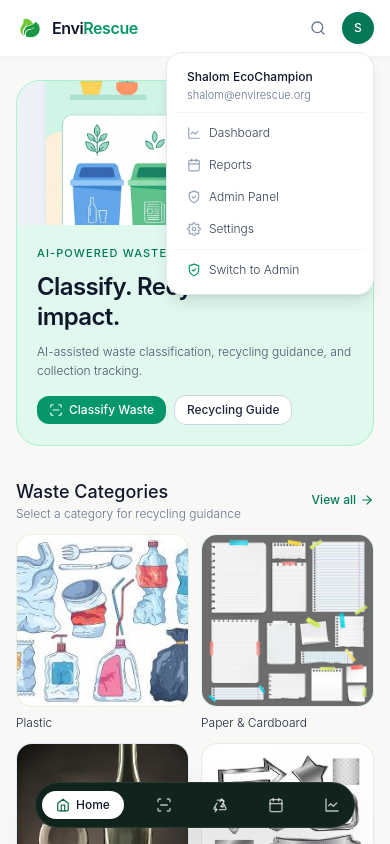
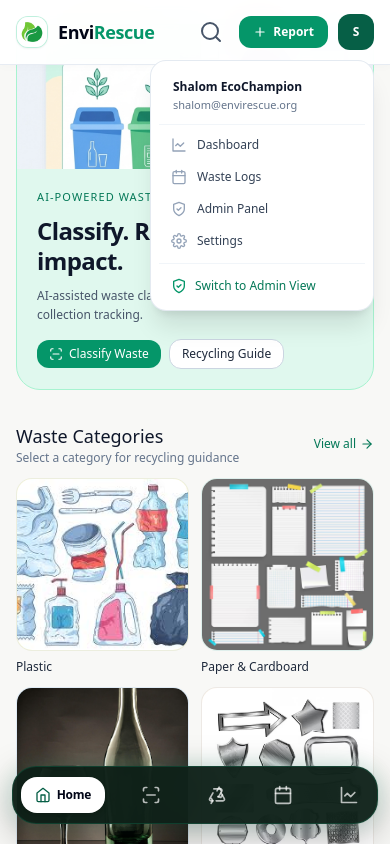
Before and after one commit to thetruesammyjay/EnviRescue, a Next.js app in the folder apps/web/: page / in a window 390 px wide. Both pictures are taken after a click on the button "User profile menu". Shown: the top 844 px of the page. Built offline with nearby package versions, Linux system fonts and the light colour scheme; a web font is replaced by a local one.

Commit message:
style: add vigor and comfortable padding to mobile navbar and fixed header

```diff
--- a/apps/web/components/layout/app-shell.tsx
+++ b/apps/web/components/layout/app-shell.tsx
@@ -18,23 +18,23 @@ import {
 import { DEMO_USERS, getCurrentUser, setCurrentUser } from "@/lib/auth";
 import { Tooltip } from "../ui/tooltip";
 
-/* ── Nav items for our routes ── */
+/* ── Primary Navigation Routes ── */
 const NAV = [
-  { label: "Home",        href: "/",             icon: IconHome     },
-  { label: "Classify",    href: "/classify",     icon: IconScan     },
-  { label: "Recycling",   href: "/recycling",    icon: IconRecycle  },
-  { label: "Schedule",    href: "/collections",  icon: IconCalendar },
-  { label: "Dashboard",   href: "/dashboard",    icon: IconChart    },
+  { label: "Home",      href: "/",            icon: IconHome     },
+  { label: "Classify",  href: "/classify",    icon: IconScan     },
+  { label: "Recycle",   href: "/recycling",   icon: IconRecycle  },
+  { label: "Schedule",  href: "/collections", icon: IconCalendar },
+  { label: "Impact",    href: "/dashboard",   icon: IconChart    },
 ];
 
 export function AppShell({ children }: { children: ReactNode }) {
   const pathname = usePathname();
   const router   = useRouter();
 
-  const [user, setUser]           = useState(getCurrentUser());
-  const [searchOpen, setSearch]   = useState(false);
-  const [query, setQuery]         = useState("");
-  const [menuOpen, setMenuOpen]   = useState(false);
+  const [user, setUser]         = useState(getCurrentUser());
+  const [searchOpen, setSearch] = useState(false);
+  const [query, setQuery]       = useState("");
+  const [menuOpen, setMenuOpen] = useState(false);
 
   function handleSearch(e: React.FormEvent) {
     e.preventDefault();
@@ -57,37 +57,39 @@ export function AppShell({ children }: { children: ReactNode }) {
     href === "/" ? pathname === "/" : pathname.startsWith(href);
 
   return (
-    <div className="min-h-screen w-full overflow-x-hidden bg-[#f8f8f6] flex flex-col">
+    <div className="min-h-screen w-full overflow-x-hidden bg-[#f8f8f6] flex flex-col font-sans antialiased text-slate-900">
 
-      {/* ══════════ TOP HEADER (FIXED) ══════════ */}
-      <header className="fixed top-0 inset-x-0 z-40 bg-white/95 backdrop-blur-md border-b border-slate-100 shadow-[0_1px_3px_rgba(0,0,0,0.03)]">
-        <div className="mx-auto max-w-6xl px-4 sm:px-6 h-14 flex items-center justify-between gap-4">
+      {/* ══════════ TOP APPLICATION HEADER (FIXED & POLISHED) ══════════ */}
+      <header className="fixed top-0 inset-x-0 z-40 bg-white/95 backdrop-blur-xl border-b border-slate-200/80 shadow-[0_2px_10px_rgba(0,0,0,0.02)] transition-all">
+        <div className="mx-auto max-w-6xl px-4 sm:px-6 h-16 flex items-center justify-between gap-4">
 
-          {/* Left: Logo & Location */}
+          {/* Left: Brand Identity & Active Zone */}
           <div className="flex items-center gap-3">
-            <Link className="flex items-center gap-2 shrink-0" href="/">
-              <img alt="EnviRescue" className="h-7 w-7 rounded-lg object-cover" src="/logo.png" />
-              <span className="text-base font-semibold tracking-tight text-slate-900">
+            <Link className="flex items-center gap-2.5 shrink-0 group active:scale-95 transition-transform" href="/">
+              <div className="relative h-8 w-8 rounded-xl overflow-hidden shadow-sm border border-emerald-500/20 bg-emerald-50 flex items-center justify-center">
+                <img alt="EnviRescue" className="h-full w-full object-cover" src="/logo.png" />
+              </div>
+              <span className="text-lg font-bold tracking-tight text-slate-950">
                 Envi<span className="text-emerald-600">Rescue</span>
               </span>
             </Link>
 
-            {/* Location tag */}
-            <div className="hidden sm:flex items-center gap-1 text-[11px] font-light text-slate-500 bg-slate-50 border border-slate-200/70 px-2.5 py-1 rounded-full">
-              <IconMapPin className="h-3 w-3 text-emerald-600" />
-              <span>Location: <span className="font-medium text-slate-700">Zone A - North</span></span>
+            {/* Active Location Indicator */}
+            <div className="hidden sm:flex items-center gap-1.5 text-xs font-medium text-slate-600 bg-slate-100/80 border border-slate-200/70 px-3 py-1 rounded-full shadow-xs">
+              <IconMapPin className="h-3.5 w-3.5 text-emerald-600 shrink-0" />
+              <span>Zone: <span className="font-semibold text-slate-800">Zone A - North</span></span>
             </div>
           </div>
 
-          {/* Center (Desktop): Icon Tabs */}
-          <nav className="hidden md:flex items-center gap-1 bg-slate-100/80 rounded-2xl p-1">
+          {/* Center (Desktop): Modern Pill Segmented Navigation */}
+          <nav className="hidden md:flex items-center gap-1 bg-slate-100/90 rounded-2xl p-1.5 border border-slate-200/50 shadow-inner">
             {NAV.map(({ label, href, icon: Icon }) => (
               <Tooltip key={href} label={label} position="bottom">
                 <Link
-                  className={`flex items-center gap-1.5 px-3 py-1.5 rounded-xl text-xs transition-all duration-150 ${
+                  className={`flex items-center gap-2 px-3.5 py-1.5 rounded-xl text-xs transition-all duration-150 ${
                     isActive(href)
-                      ? "bg-white shadow-sm text-emerald-700 font-medium"
-                      : "text-slate-500 hover:text-slate-900"
+                      ? "bg-white shadow-sm text-emerald-700 font-semibold"
+                      : "text-slate-600 hover:text-slate-950 hover:bg-white/50"
                   }`}
                   href={href}
                 >
@@ -98,32 +100,35 @@ export function AppShell({ children }: { children: ReactNode }) {
             ))}
           </nav>
 
-          {/* Right Controls */}
-          <div className="flex items-center gap-2">
-            {/* Search toggle */}
-            <Tooltip label="Search" position="bottom">
+          {/* Right Action Controls */}
+          <div className="flex items-center gap-2.5">
+            {/* Quick Search Button */}
+            <Tooltip label="Search Guidelines" position="bottom">
               <button
-                className="w-8 h-8 flex items-center justify-center rounded-xl text-slate-500 hover:bg-slate-100 transition-colors"
+                aria-label="Search"
+                className="w-9 h-9 flex items-center justify-center rounded-xl text-slate-600 hover:text-slate-900 hover:bg-slate-100 active:scale-95 transition-all"
                 onClick={() => setSearch((v) => !v)}
               >
-                <IconSearch className="h-4 w-4" />
+                <IconSearch className="h-4.5 w-4.5" />
               </button>
             </Tooltip>
 
-            {/* Report CTA */}
+            {/* Report Waste CTA */}
             <Link
-              className="hidden sm:inline-flex items-center gap-1.5 bg-emerald-600 hover:bg-emerald-700 text-white text-xs font-medium px-3.5 py-1.5 rounded-xl transition-colors"
+              className="inline-flex items-center gap-1.5 bg-emerald-600 hover:bg-emerald-700 active:scale-95 text-white text-xs font-semibold px-3.5 py-2 rounded-xl shadow-xs transition-all"
               href="/waste/new"
             >
               <IconPlus className="h-3.5 w-3.5" />
-              <span>Report Waste</span>
+              <span className="hidden sm:inline">Report Waste</span>
+              <span className="sm:hidden">Report</span>
             </Link>
 
-            {/* User Avatar Menu */}
+            {/* User Account Avatar Menu */}
             <div className="relative">
               <Tooltip label={user.fullName} position="bottom">
                 <button
-                  className="w-8 h-8 rounded-full bg-emerald-700 text-white flex items-center justify-center text-xs font-medium hover:opacity-90 transition-opacity shadow-sm"
+                  aria-label="User profile menu"
+                  className="w-9 h-9 rounded-xl bg-emerald-800 text-white flex items-center justify-center text-xs font-bold hover:opacity-95 active:scale-95 transition-all shadow-xs"
                   onClick={() => setMenuOpen((v) => !v)}
                 >
                   {user.fullName.charAt(0)}
@@ -131,34 +136,34 @@ export function AppShell({ children }: { children: ReactNode }) {
               </Tooltip>
 
               {menuOpen && (
-                <div className="absolute right-0 mt-2 w-52 bg-white border border-slate-200 rounded-2xl shadow-lg p-2 z-50 animate-in fade-in zoom-in-95 duration-100">
-                  <div className="px-3 py-2 border-b border-slate-100 mb-1">
-                    <p className="text-xs font-medium text-slate-900">{user.fullName}</p>
-                    <p className="text-[11px] font-light text-slate-500 mt-0.5">{user.email}</p>
+                <div className="absolute right-0 mt-2.5 w-56 bg-white border border-slate-200/90 rounded-2xl shadow-xl p-2 z-50 animate-in fade-in zoom-in-95 duration-150">
+                  <div className="px-3.5 py-2.5 border-b border-slate-100 mb-1">
+                    <p className="text-xs font-semibold text-slate-900">{user.fullName}</p>
+                    <p className="text-[11px] font-normal text-slate-500 truncate mt-0.5">{user.email}</p>
                   </div>
                   {[
-                    { label: "Dashboard",   href: "/dashboard",       icon: IconChart  },
-                    { label: "Reports",     href: "/waste",           icon: IconCalendar },
-                    { label: "Admin Panel", href: "/admin/dashboard", icon: IconShield },
+                    { label: "Dashboard",   href: "/dashboard",       icon: IconChart    },
+                    { label: "Waste Logs",  href: "/waste",           icon: IconCalendar },
+                    { label: "Admin Panel", href: "/admin/dashboard", icon: IconShield   },
                     { label: "Settings",    href: "/settings",        icon: IconSettings },
                   ].map(({ label, href, icon: Icon }) => (
                     <Link
-                      className="flex items-center gap-2 px-3 py-2 text-xs font-light text-slate-700 hover:bg-slate-50 rounded-xl"
+                      className="flex items-center gap-2.5 px-3 py-2 text-xs font-medium text-slate-700 hover:bg-slate-50 rounded-xl transition-colors"
                       href={href}
                       key={href}
                       onClick={() => setMenuOpen(false)}
                     >
-                      <Icon className="h-3.5 w-3.5 text-slate-400" />
-                      {label}
+                      <Icon className="h-4 w-4 text-slate-400" />
+                      <span>{label}</span>
                     </Link>
                   ))}
-                  <div className="mt-1 border-t border-slate-100 pt-1">
+                  <div className="mt-1.5 border-t border-slate-100 pt-1.5">
                     <button
-                      className="w-full text-left flex items-center gap-2 px-3 py-2 text-xs font-light text-slate-700 hover:bg-slate-50 rounded-xl"
+                      className="w-full text-left flex items-center gap-2 px-3 py-2 text-xs font-medium text-emerald-700 hover:bg-emerald-50/70 rounded-xl transition-colors"
                       onClick={() => { toggleAdmin(); setMenuOpen(false); }}
                     >
-                      <IconShield className="h-3.5 w-3.5 text-emerald-600" />
-                      {user.role === "admin" ? "Switch to Citizen" : "Switch to Admin"}
+                      <IconShield className="h-4 w-4 text-emerald-600 shrink-0" />
+                      <span>{user.role === "admin" ? "Switch to User View" : "Switch to Admin View"}</span>
                     </button>
                   </div>
                 </div>
@@ -167,20 +172,20 @@ export function AppShell({ children }: { children: ReactNode }) {
           </div>
         </div>
 
-        {/* Collapsible search bar */}
+        {/* Collapsible Interactive Search Dropdown */}
         {searchOpen && (
-          <div className="border-t border-slate-100 px-4 sm:px-6 py-2 bg-slate-50/50">
-            <form className="flex items-center gap-2" onSubmit={handleSearch}>
+          <div className="border-t border-slate-100 px-4 sm:px-6 py-2.5 bg-slate-50/80 backdrop-blur-md animate-in slide-in-from-top-2 duration-150">
+            <form className="flex items-center gap-2 max-w-2xl mx-auto" onSubmit={handleSearch}>
               <input
                 autoFocus
-                className="flex-1 bg-white border border-slate-200 rounded-xl px-4 py-2 text-xs font-light text-slate-800 placeholder-slate-400 focus:outline-none focus:border-emerald-500"
-                placeholder="Search waste categories, disposal rules..."
+                className="flex-1 bg-white border border-slate-200 rounded-xl px-4 py-2.5 text-xs text-slate-800 placeholder-slate-400 focus:outline-none focus:border-emerald-500 focus:ring-2 focus:ring-emerald-500/10 shadow-xs"
+                placeholder="Search waste categories, disposal rules, items (e.g. bottle, carton)..."
                 type="text"
                 value={query}
                 onChange={(e) => setQuery(e.target.value)}
               />
               <button
-                className="text-xs font-light text-slate-500 hover:text-slate-800 px-2"
+                className="text-xs font-medium text-slate-500 hover:text-slate-900 px-2 py-1 transition-colors"
                 type="button"
                 onClick={() => setSearch(false)}
               >
@@ -191,27 +196,27 @@ export function AppShell({ children }: { children: ReactNode }) {
         )}
       </header>
 
-      {/* ══════════ PAGE CONTENT ══════════ */}
-      <main className="flex-1 mx-auto w-full max-w-6xl px-4 sm:px-6 pt-20 py-6 pb-28 md:pb-10">
+      {/* ══════════ MAIN CONTENT CONTAINER ══════════ */}
+      <main className="flex-1 mx-auto w-full max-w-6xl px-4 sm:px-6 pt-22 sm:pt-24 py-6 pb-32 md:pb-12">
         {children}
       </main>
 
-      {/* ══════════ FLOATING DARK PILL NAVBAR (MOBILE) ══════════ */}
-      <nav className="md:hidden fixed bottom-4 inset-x-0 mx-auto w-[92%] max-w-xs bg-[#11241c] text-white rounded-full p-1.5 flex items-center justify-between shadow-2xl z-50 border border-white/10 backdrop-blur-md">
+      {/* ══════════ FLOATING DARK PILL NAVBAR (MOBILE APP EXPERIENCE) ══════════ */}
+      <nav className="md:hidden fixed bottom-5 inset-x-0 mx-auto w-[94%] max-w-sm bg-[#0c1f17]/95 text-white rounded-3xl sm:rounded-full p-2 flex items-center justify-between shadow-[0_12px_40px_rgba(0,0,0,0.3),0_0_24px_rgba(16,185,129,0.15)] z-50 border border-emerald-500/20 backdrop-blur-2xl">
         {NAV.map(({ label, href, icon: Icon }) => {
           const active = isActive(href);
           return (
             <Link
               key={href}
               href={href}
-              className={`transition-all duration-200 flex items-center justify-center ${
+              className={`transition-all duration-200 flex items-center justify-center active:scale-95 ${
                 active
-                  ? "bg-white text-slate-900 font-medium px-3.5 py-1.5 rounded-full shadow-sm text-xs gap-1.5"
-                  : "text-white/70 hover:text-white p-2 rounded-full"
+                  ? "bg-white text-slate-950 font-bold px-3.5 py-2.5 rounded-2xl sm:rounded-full shadow-md text-xs gap-1.5"
+                  : "text-white/70 hover:text-white p-2.5 rounded-2xl"
               }`}
             >
-              <Icon className={`${active ? "h-3.5 w-3.5 text-emerald-800" : "h-4 w-4"}`} />
-              {active && <span>{label}</span>}
+              <Icon className={`${active ? "h-4 w-4 text-emerald-800 shrink-0" : "h-5 w-5"}`} />
+              {active && <span className="tracking-tight">{label}</span>}
             </Link>
           );
         })}
```
Also changed, not shown: 47 other files (tests, documents, lock files or other folders).
